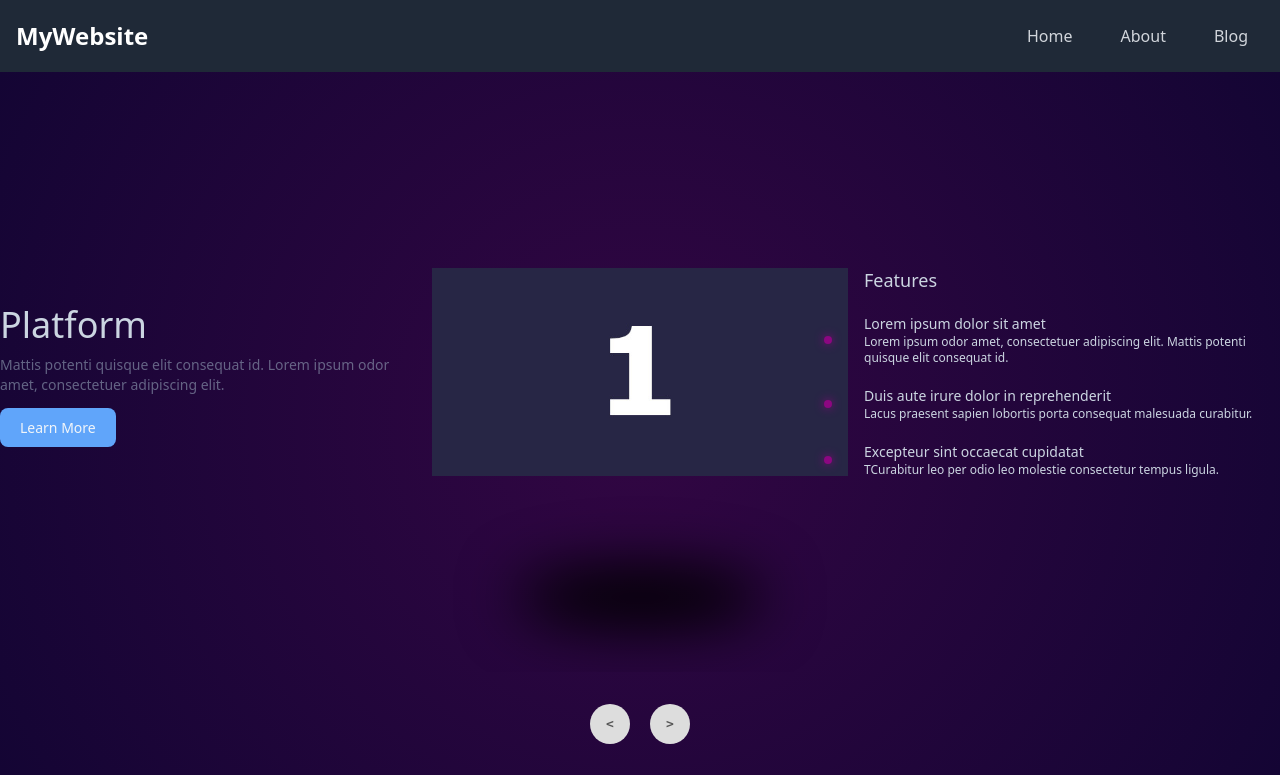
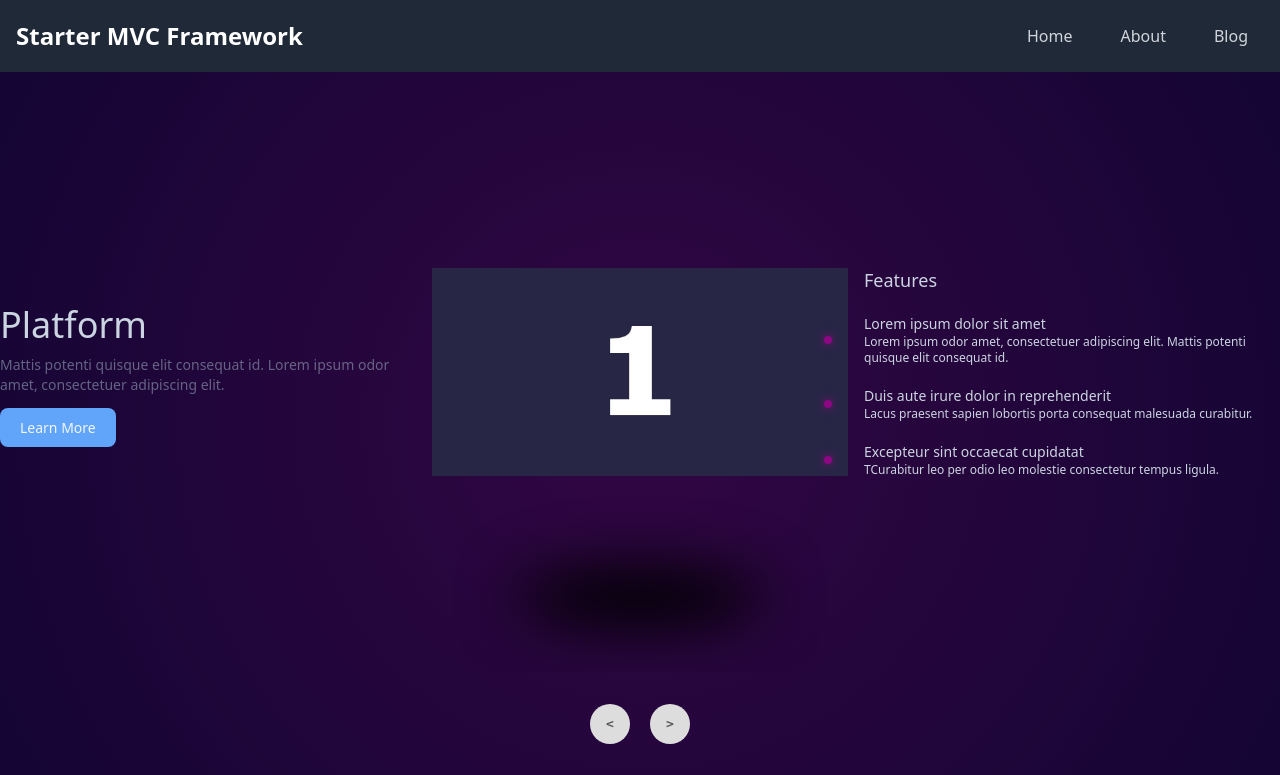
Before and after one commit to FullStackDonavan/mvc-starter, a PHP site: page / in a window 1280 px wide. Shown: the top 775 px of the page. Run offline with PHP 8.4, Linux system fonts and the light colour scheme; style sheets or scripts are compiled from the project's sources.

Commit message:
updated name

```diff
--- a/src/Views/layout/nav.php
+++ b/src/Views/layout/nav.php
@@ -3,7 +3,7 @@
     <!-- Navigation Bar -->
     <header class="bg-gray-800 text-white">
         <nav class="container mx-auto flex items-center justify-between p-4 relative">
-            <a href="/" class="text-2xl font-bold">MyWebsite</a>
+            <a href="/" class="text-2xl font-bold">Starter MVC Framework</a>
             <button id="menu-button" class="block lg:hidden text-gray-300 hover:text-white focus:outline-none z-10">
                 <svg class="w-6 h-6" fill="none" stroke="currentColor" viewBox="0 0 24 24" xmlns="http://www.w3.org/2000/svg">
                     <path stroke-linecap="round" stroke-linejoin="round" stroke-width="2" d="M4 6h16M4 12h16M4 18h16"></path>
```
